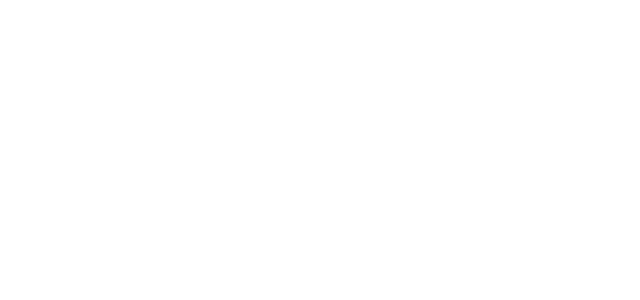
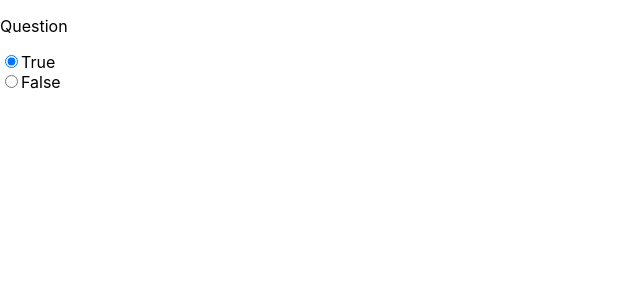
Before and after one commit to Kristofferson1/react-quiz, a React (Create React App) app: page / in a window 1280 px wide. Shown: the top 300 px of the page, without its empty margins (0-640 px from the left). Built offline with nearby package versions, Linux system fonts and the light colour scheme.

Commit message:
Added "Question" component

```diff
--- a/src/App.tsx
+++ b/src/App.tsx
@@ -1,7 +1,13 @@
 import React from "react";
+import Question from "./components/Question";
 
 function App() {
-  return <div className="App"></div>;
+  return (
+    <div className="App">
+      {/*  */}
+      <Question />
+    </div>
+  );
 }
 
 export default App;
--- /dev/null
+++ b/src/components/Question.tsx
@@ -0,0 +1,42 @@
+import React, { Component, useState } from "react";
+
+const Question = () => {
+  const [checked, setChecked] = useState("True");
+
+  return (
+    <div className="question">
+      <p>Question</p>
+      <div className="answers">
+        {" "}
+        <form>
+          <div className="radio">
+            <label>
+              <input
+                type="radio"
+                value="True"
+                checked={checked == "True"}
+                onClick={() => {
+                  setChecked("True");
+                }}
+              />
+              True
+            </label>
+          </div>
+          <div className="radio">
+            <label>
+              <input
+                type="radio"
+                value="False"
+                checked={checked == "False"}
+                onClick={() => setChecked("False")}
+              />
+              False
+            </label>
+          </div>
+        </form>
+      </div>
+    </div>
+  );
+};
+
+export default Question;
```
